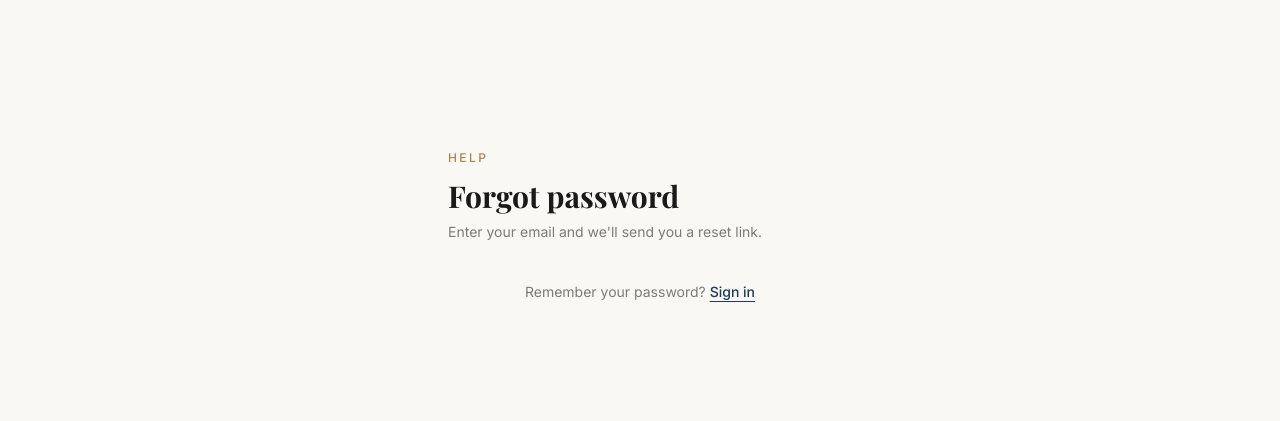
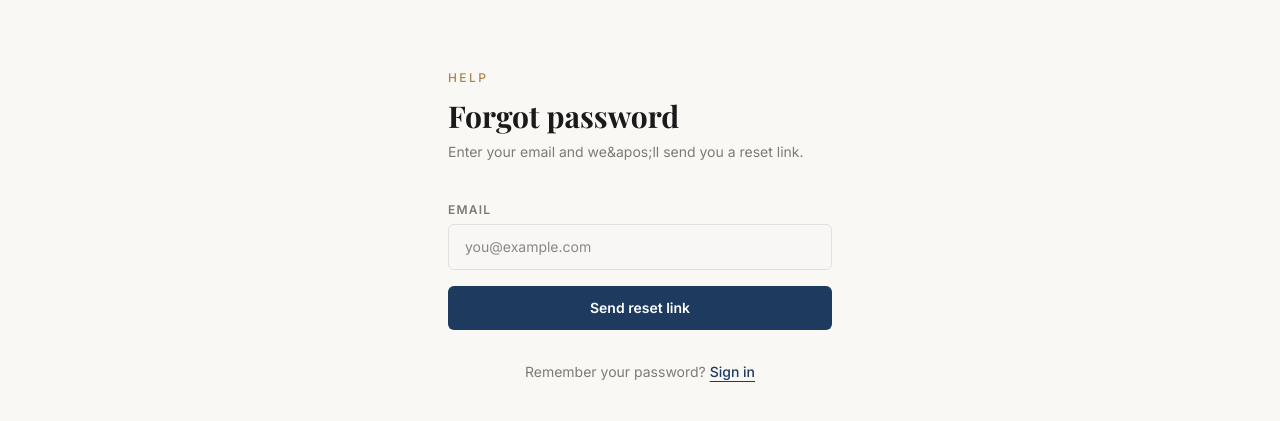
Before and after one commit to elpresidentey/dyaspora, a Next.js app: page /forgot-password in a window 1280 px wide. Shown: the part 243-664 px from the top of the page. Built offline with nearby package versions, Linux system fonts and the light colour scheme; no server answers; a web font is replaced by a local one.

Commit message:
fix: forgot-password page with form and API route

```diff
--- a/src/app/(auth)/forgot-password/page.tsx
+++ b/src/app/(auth)/forgot-password/page.tsx
@@ -1,22 +1,58 @@
+"use client";
+
+import { useState } from "react";
 import Link from "next/link";
 
 export default function ForgotPasswordPage() {
+  const [email, setEmail] = useState("");
+  const [sent, setSent] = useState(false);
+  const [error, setError] = useState("");
+
+  async function handleSubmit(e: React.FormEvent) {
+    e.preventDefault();
+    setError("");
+    try {
+      const res = await fetch("/api/auth/forgot-password", {
+        method: "POST",
+        headers: { "Content-Type": "application/json" },
+        body: JSON.stringify({ email }),
+      });
+      const data = await res.json();
+      if (!res.ok) throw new Error(data.error || "Something went wrong");
+      setSent(true);
+    } catch (err) {
+      setError(err instanceof Error ? err.message : "Something went wrong");
+    }
+  }
+
   return (
     <div className="w-full max-w-sm">
       <div className="mb-10">
-        <p className="text-gold text-xs font-medium uppercase tracking-[0.2em] mb-3">
-          Help
-        </p>
+        <p className="text-gold text-xs font-medium uppercase tracking-[0.2em] mb-3">Help</p>
         <h1 className="font-serif text-3xl font-bold">Forgot password</h1>
         <p className="mt-2 text-sm text-muted-foreground">
-          Enter your email and we&apos;ll send you a reset link.
+          {sent ? "Check your email for a reset link." : "Enter your email and we&apos;ll send you a reset link."}
         </p>
       </div>
+
+      {!sent ? (
+        <form onSubmit={handleSubmit} className="space-y-4">
+          <div>
+            <label htmlFor="email" className="block text-xs font-semibold uppercase tracking-[.1em] text-muted-foreground mb-1.5">Email</label>
+            <input id="email" type="email" value={email} onChange={e => setEmail(e.target.value)} placeholder="you@example.com" required className="w-full rounded-lg border bg-secondary/50 px-4 py-3 text-sm focus:border-gold focus:outline-none" />
+          </div>
+          {error && <p className="text-xs text-destructive">{error}</p>}
+          <button type="submit" className="w-full rounded-lg bg-brand px-4 py-3 text-sm font-semibold text-white transition-colors hover:bg-brand/90">Send reset link</button>
+        </form>
+      ) : (
+        <div className="rounded-lg bg-brand-light px-4 py-6 text-center">
+          <p className="text-sm text-brand">Email sent! Check your inbox (and spam folder).</p>
+        </div>
+      )}
+
       <p className="mt-8 text-center text-sm text-muted-foreground">
         Remember your password?{" "}
-        <Link href="/login" className="font-medium text-brand hover:text-brand/80 underline underline-offset-4">
-          Sign in
-        </Link>
+        <Link href="/login" className="font-medium text-brand hover:text-brand/80 underline underline-offset-4">Sign in</Link>
       </p>
     </div>
   );
--- /dev/null
+++ b/src/app/api/auth/forgot-password/route.ts
@@ -0,0 +1,52 @@
+import { NextRequest, NextResponse } from "next/server";
+import { prisma } from "@/lib/db/prisma";
+
+export async function POST(request: NextRequest) {
+  try {
+    const { email } = await request.json();
+    if (!email || typeof email !== "string") {
+      return NextResponse.json({ error: "Email is required" }, { status: 400 });
+    }
+
+    const user = await prisma.user.findUnique({ where: { email: email.toLowerCase().trim() } });
+    if (!user) {
+      return NextResponse.json({ message: "If an account with that email exists, a reset link has been sent." });
+    }
+
+    const token = crypto.randomUUID();
+    const expires = new Date(Date.now() + 60 * 60 * 1000);
+
+    await prisma.verificationToken.create({
+      data: { identifier: user.email, token, expires },
+    });
+
+    const resetUrl = `${process.env.NEXT_PUBLIC_BASE_URL || "http://localhost:3000"}/reset-password?token=${token}&email=${encodeURIComponent(user.email)}`;
+
+    if (process.env.RESEND_API_KEY) {
+      const { Resend } = await import("resend");
+      const resend = new Resend(process.env.RESEND_API_KEY);
+      await resend.emails.send({
+        from: "Dyaspora <onboarding@resend.dev>",
+        to: user.email,
+        subject: "Reset your Dyaspora password",
+        html: `
+          <div style="font-family:Inter,sans-serif;max-width:480px;margin:0 auto;padding:24px">
+            <div style="text-align:center;margin-bottom:32px">
+              <div style="width:40px;height:40px;background:#1e3a5f;border-radius:50%;display:inline-flex;align-items:center;justify-content:center;color:white;font-family:Georgia,serif;font-weight:bold;font-size:18px">D</div>
+              <div style="font-family:Georgia,serif;font-size:20px;font-weight:bold;color:#1e3a5f;margin-top:8px">Dyaspora</div>
+            </div>
+            <h1 style="font-family:Georgia,serif;font-size:22px;color:#1a1a1a">Reset your password</h1>
+            <p style="color:#7d7a77;font-size:14px;margin:16px 0">Click the button below to reset your password. This link expires in 1 hour.</p>
+            <a href="${resetUrl}" style="display:block;text-align:center;background:#1e3a5f;color:white;text-decoration:none;padding:12px;border-radius:999px;font-size:14px;font-weight:600">Reset password</a>
+            <p style="color:#7d7a77;font-size:12px;margin-top:32px;text-align:center">If you didn't request this, you can safely ignore this email.</p>
+          </div>
+        `,
+      });
+    }
+
+    return NextResponse.json({ message: "If an account with that email exists, a reset link has been sent." });
+  } catch (error) {
+    console.error("Forgot password error:", error);
+    return NextResponse.json({ error: "Internal server error" }, { status: 500 });
+  }
+}
```
